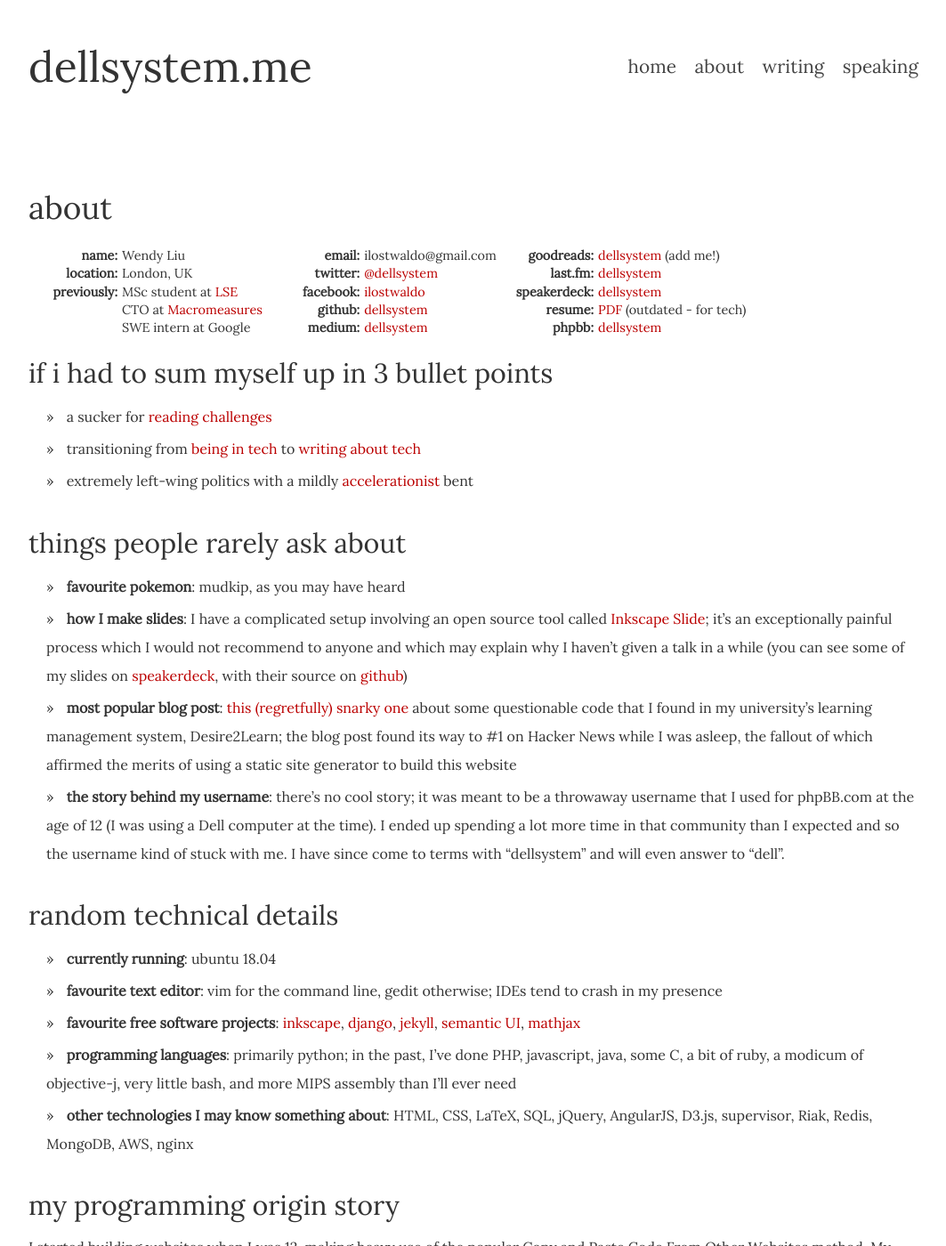
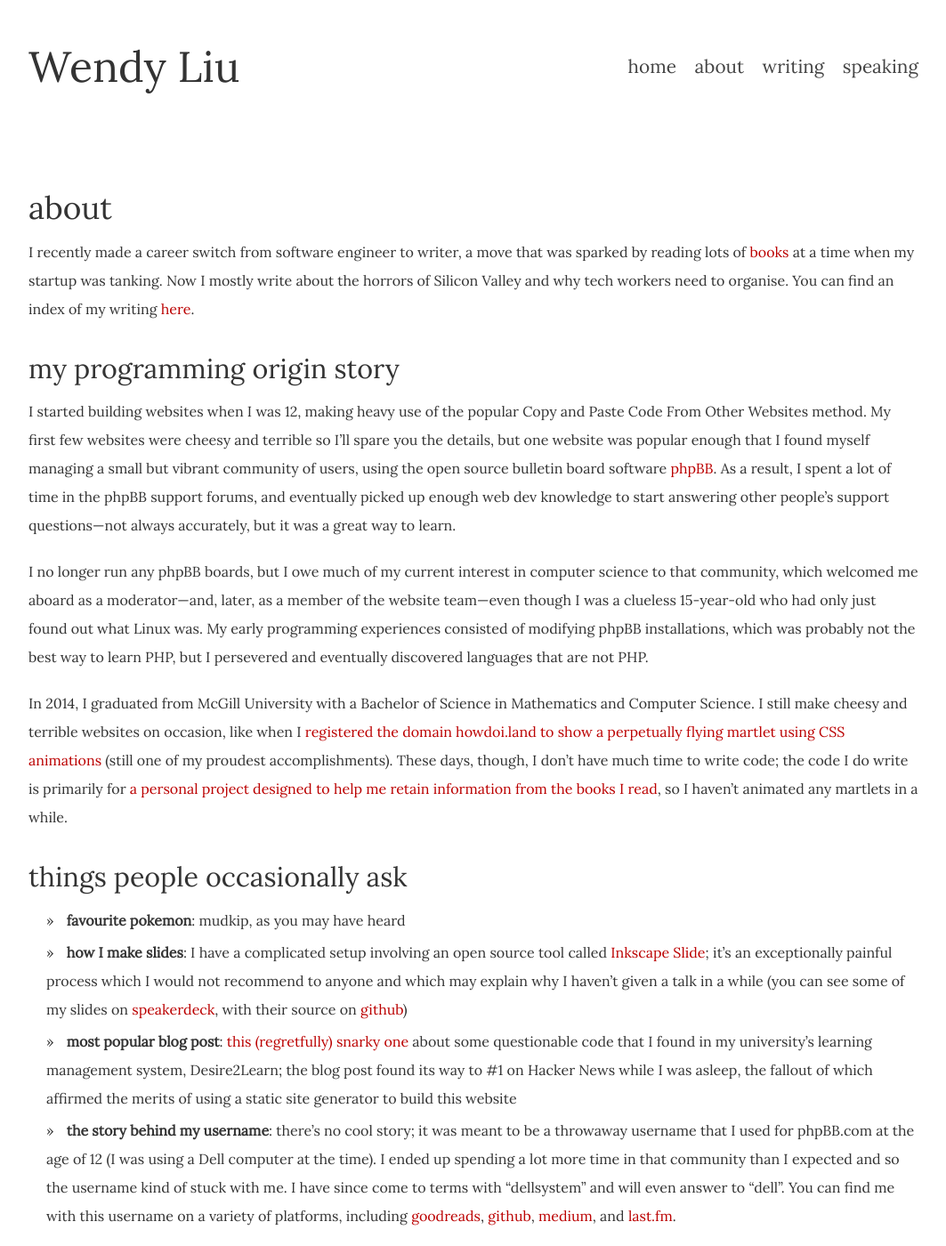
Before and after one commit to dellsystem/dellsystem.github.io, a Jekyll site: the page built from about.md, in a window 1280 px wide and 1400 px high. Shown: the whole window at 89% size, without its empty margins (108-1171 px from the left). Built offline with Jekyll 4.4.1, drawn with Linux system fonts in a browser that asks for light colours; some of the changed text lies outside the part shown.

Commit message:
Revamp website to make it more writerly
Mostly content changes. Added photo (ugh) and book details. Hid a bunch
of things that should have been hidden ages ago (now buried in the
bottom of the about page).

```diff
--- a/_includes/about.html
+++ /dev/null
@@ -1,46 +0,0 @@
-<div class="triple-grid">
-    <div class="column">
-        <dl class="horizontal">
-            <dt>name</dt>
-            <dd>Wendy Liu</dd>
-            <dt>location</dt>
-            <dd>London, UK</dd>
-            <dt>previously</dt>
-            <dd>
-		MSc student at <a href="/lse">LSE</a>
-		<br />
-                CTO at <a href="http://macromeasures.com">Macromeasures</a>
-                <br />
-                SWE intern at Google
-            </dd>
-        </dl>
-    </div>
-    <div class="column">
-        <dl class="horizontal">
-            <dt>email</dt>
-            <dd>ilostwaldo@gmail.com</dd>
-            <dt>twitter</dt>
-            <dd><a href="https://twitter.com/dellsystem">@dellsystem</a></dd>
-            <dt>facebook</dt>
-            <dd><a href="https://facebook.com/ilostwaldo">ilostwaldo</a></dd>
-            <dt>github</dt>
-            <dd><a href="http://github.com/dellsystem">dellsystem</a></dd>
-            <dt>medium</dt>
-            <dd><a href="http://medium.com/dellsystem">dellsystem</a></dd>
-        </dl>
-    </div>
-    <div class="column">
-        <dl class="horizontal">
-            <dt>goodreads</dt>
-            <dd><a href="http://goodreads.com/dellsystem">dellsystem</a> (add me!)</dd>
-            <dt>last.fm</dt>
-            <dd><a href="http://last.fm/user/dellsystem">dellsystem</a></dd>
-            <dt>speakerdeck</dt>
-            <dd><a href="http://speakerdeck.com/dellsystem">dellsystem</a></dd>
-            <dt>resume</dt>
-            <dd><a href="/pdfs/resume.pdf">PDF</a> (outdated - for tech)</dd>
-            <dt>phpbb</dt>
-            <dd><a href="https://www.phpbb.com/community/memberlist.php?mode=viewprofile&u=178433">dellsystem</a></dd>
-        </dl>
-    </div>
-</div>
--- a/_layouts/default.html
+++ b/_layouts/default.html
@@ -5,7 +5,7 @@
   <head>
     <meta http-equiv="content-type" content="text/html;charset=UTF-8" />
     <meta name="viewport" content="width=device-width, initial-scale=1.0">
-	<title>dellsystem.me :: {{ page.title }}</title>
+	<title>Wendy Liu :: {{ page.title }}</title>
     <link rel="alternate" type="application/rss+xml" title="dellsystem.me" href="https://dellsystem.me/rss.xml" />
     <link rel="alternate" type="application/atom+xml" title="dellsystem.me" href="https://dellsystem.me/atom.xml" />
     <link href="https://fonts.googleapis.com/css?family=Lora" rel="stylesheet" type="text/css">
@@ -45,7 +45,7 @@
 <body>
 	<div id="header">
 		<div class="wrap">
-			<a href="/" id="title">dellsystem.me</a>
+			<a href="/" id="title">Wendy Liu</a>
 			<ul id="menu">
 				<li><a href="/index">Home</a></li>
 				<li><a href="/about">About</a></li>
--- a/about.md
+++ b/about.md
@@ -3,51 +3,10 @@ title: about
 layout: default
 ---
 
-{% include about.html %}
-
-if i had to sum myself up in 3 bullet points
---------------------------------------------
-
-* a sucker for [reading challenges](posts/a-year-of-200-books)
-* transitioning from [being in tech](/code) to [writing about tech](/writing)
-* extremely left-wing politics with a mildly [accelerationist] bent
-
-things people rarely ask about
-------------------------------
-
-* **favourite pokemon**: mudkip, as you may have heard
-* **how I make slides**: I have a complicated setup involving an
-  open source tool called [Inkscape Slide]; it's an exceptionally painful process
-  which I would not recommend to anyone and which may explain why I haven't
-  given a talk in a while (you can see some of my slides on [speakerdeck], with
-  their source on [github][slides])
-* **most popular blog post**: [this (regretfully) snarky one][d2l] about some
-  questionable code that I found in my university's learning management system,
-  Desire2Learn; the blog post found its way to #1 on Hacker News while I was
-  asleep, the fallout of which affirmed the merits of using a static site
-  generator to build this website
-* **the story behind my username**: there's no cool story; it was meant to be a
-  throwaway username that I used for phpBB.com at the age of 12 (I was using a
-  Dell computer at the time). I ended up spending a lot more time in that
-  community than I expected and so the username kind of stuck with me. I have
-  since come to terms with "dellsystem" and will even answer to "dell".
-
-random technical details
-------------------------
-
-* **currently running**: ubuntu 18.04
-* **favourite text editor**: vim for the command line, gedit otherwise; IDEs
-  tend to crash in my presence
-* **favourite free software projects**: [inkscape](http://www.inkscape.org),
-  [django](http://www.djangoproject.com),
-  [jekyll](http://jekyllrb.com),
-  [semantic UI](https://semantic-ui.com),
-  [mathjax](http://www.mathjax.org/)
-* **programming languages**: primarily python; in the past, I've done PHP, javascript, java, some C, a bit of
-  ruby, a modicum of objective-j, very little bash, and more MIPS assembly than
-  I'll ever need
-* **other technologies I may know something about**: HTML, CSS, LaTeX, SQL, jQuery,
-  AngularJS, D3.js, supervisor, Riak, Redis, MongoDB, AWS, nginx
+I recently made a career switch from software engineer to writer, a move that
+was sparked by reading lots of [books] at a time when my startup was tanking.
+Now I mostly write about the horrors of Silicon Valley and why tech workers
+need to organise. You can find an index of my writing [here](/writing).
 
 my programming origin story
 ---------------------------
@@ -75,8 +34,47 @@ occasion, like when I [registered the domain howdoi.land to show a perpetually
 flying martlet using CSS animations][howdoi.land] (still one of my proudest
 accomplishments). These days, though, I don't have much time to write code; the
 code I do write is primarily for [a personal project designed to help me retain
-information from the books I read](http://bookmarker.dellsystem.me), so I
-haven't animated any martlets in a while.
+information from the books I read][bm], so I haven't animated any martlets in a
+while.
+
+things people occasionally ask
+------------------------------
+
+* **favourite pokemon**: mudkip, as you may have heard
+* **how I make slides**: I have a complicated setup involving an
+  open source tool called [Inkscape Slide]; it's an exceptionally painful process
+  which I would not recommend to anyone and which may explain why I haven't
+  given a talk in a while (you can see some of my slides on [speakerdeck], with
+  their source on [github][slides])
+* **most popular blog post**: [this (regretfully) snarky one][d2l] about some
+  questionable code that I found in my university's learning management system,
+  Desire2Learn; the blog post found its way to #1 on Hacker News while I was
+  asleep, the fallout of which affirmed the merits of using a static site
+  generator to build this website
+* **the story behind my username**: there's no cool story; it was meant to be a
+  throwaway username that I used for phpBB.com at the age of 12 (I was using a
+  Dell computer at the time). I ended up spending a lot more time in that
+  community than I expected and so the username kind of stuck with me. I have
+  since come to terms with "dellsystem" and will even answer to "dell". You can
+  find me with this username on a variety of platforms, including [goodreads],
+  [github], [medium], and [last.fm].
+
+random technical details
+------------------------
+
+* **currently running**: ubuntu 19.10
+* **favourite text editor**: vim for the command line, gedit otherwise; IDEs
+  tend to crash in my presence
+* **favourite free software projects**: [inkscape](http://www.inkscape.org),
+  [django](http://www.djangoproject.com),
+  [jekyll](http://jekyllrb.com),
+  [semantic UI](https://semantic-ui.com),
+  [mathjax](http://www.mathjax.org/)
+* **programming languages**: primarily python; in the past, I've done PHP, javascript, java, some C, a bit of
+  ruby, a modicum of objective-j, very little bash, and more MIPS assembly than
+  I'll ever need
+* **other technologies I may know something about**: HTML, CSS, LaTeX, SQL, jQuery,
+  AngularJS, D3.js, supervisor, Riak, Redis, MongoDB, AWS, nginx
 
 email newsletters i subscribe to
 --------------------------------
@@ -104,9 +102,27 @@ I subscribe to a ton of email newsletters covering a mix of tech, econ, culture,
 * [the collected ahp](https://annehelen.substack.com): miscellaneous writing by Anne Helen Peterson, the BuzzFeed reporter who wrote the canonical piece on [millennial burnout](https://www.buzzfeednews.com/article/annehelenpetersen/millennials-burnout-generation-debt-work).
 * [The Margins](https://themargins.substack.com): a group blog by Can Duruk and Ranjan Roy, covering the business of tech and the tech of business. Very thoughtful analysis getting into the weeds of business models of tech companies.
 
+website archives
+----------------
+
+(Sections of this website that have been relegated to the archives.)
+
+* Details of the <a href="/reading-group">Jacobin reading group</a> I started while I was living in London in 2018
+* A comprehensive list of the works of <a href="/dfw">David Foster Wallace</a>
+* A list of <a href="/code">past projects</a> I've worked on in a technical capacity
+* Collected <a href="/art">artwork</a> (mostly really bad) from the last ~12 years
+* [Academic papers](/papers) resulting from my undergraduate research work
+* [Medium posts](/medium) from back when no one was willing to publish me (though I still like this [spicy piece on Paul Graham](https://medium.com/@dellsystem/paul-graham-blocked-me-on-twitter-c28ca647c7f8))
+* Posts on my [personal blog](/blog) (mostly technical) stretching back the full 7 years of this website
+
 [speakerdeck]: https://speakerdeck.com/dellsystem
-[accelerationist]: http://criticallegalthinking.com/2013/05/14/accelerate-manifesto-for-an-accelerationist-politics/
 [howdoi.land]: http://dellsystem.me/howdoi.land/
 [slides]: https://github.com/dellsystem/slides
 [d2l]: /posts/dont-do-drugs-kids
+[books]: /posts/a-year-of-200-books
 [Inkscape Slide]: https://github.com/abourget/inkscapeslide
+[goodreads]: http://goodreads.com/dellsystem
+[github]: http://github.com/dellsystem
+[medium]: http://medium.com/dellsystem
+[last.fm]: http://last.fm/user/dellsystem
+[bm]: http://bookmarker.dellsystem.me
--- a/speaking/index.html
+++ b/speaking/index.html
@@ -11,7 +11,7 @@ Pre-2017, these events were mostly apolitical & technical; post-2017, they're ei
 
 <h2 id="podcasts">Podcast appearances</h2>
 
-<p>I've been a guest on various tech and/or left podcasts over the past year. Not looking to do any more right now.</p>
+<p>I've been a guest on various tech and/or left podcasts over the past few years. I'd love to appear on yours!</p>
 
 {% include podcasts.html %}
 
--- a/writing.md
+++ b/writing.md
@@ -4,14 +4,12 @@ jquery: true
 title: Writing
 ---
 
-I started writing in earnest in late 2017, mostly on tech from a left perspective (see [Recent writing](#recent)), and am currently working on a book for [Repeater](https://repeaterbooks.com) with the provocative title _Abolish Silicon Valley_. Breaking into the whole leftist writing world was pretty difficult and required a lot of perseverance (not to mention luck) - happy to answer questions if you're curious.
+## Debut book
 
-Before that, my writing is pretty scattered and is mostly technical (programming-related). It's all listed here for data-hoarding/archival purposes, though I wouldn't recommend actually reading any of it:
+<img src="/img/abolish-silicon-valley.png" />
 
-* [Academic papers](/papers) resulting from my undergraduate research work
-* A fairly pointless piece on predicting the 2016 elections for [Data Driven Journalism](http://datadrivenjournalism.net/featured_projects/endorsementdb_predicting_the_u.s._election_without_polls), from when I was a clueless liberal
-* [Medium posts](/medium) from back when no one was willing to publish me (though I still like this [spicy piece on Paul Graham](https://medium.com/@dellsystem/paul-graham-blocked-me-on-twitter-c28ca647c7f8))
-* Posts on my [personal blog](/blog) (mostly technical) stretching back the full 7 years of this website
+<p><em>Abolish Silicon Valley: How to Liberate Technology from Capitalism</em> will be out in April from Repeater Books. You can find details and pre-order links <a href="https://www.penguinrandomhouse.ca/books/622177/abolish-silicon-valley-by-wendy-liu/9781912248704">here</a>.</p>
+
 
 ***
 
```
Also changed, not shown: index.html (+7 -33 lines), img/abolish-silicon-valley.png (added), img/me.jpg (added).
